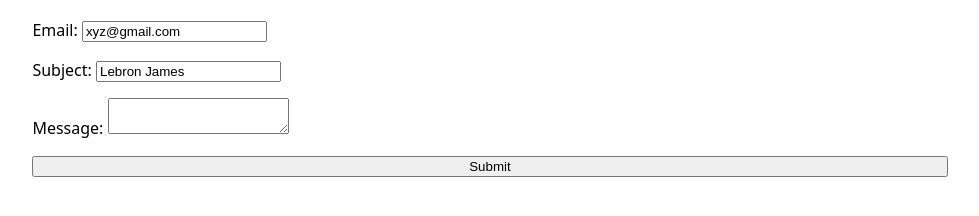
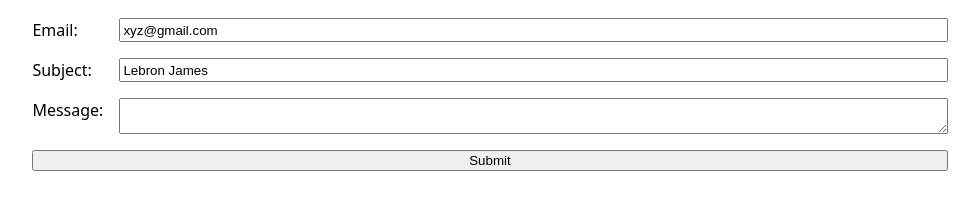
Before and after one commit to jyepez26/portfolio, a plain HTML site: page contact/index.html in a window 1280 px wide. Shown: the part 122-338 px from the top of the page, without its empty margins (150-1129 px from the left). Drawn offline with Linux system fonts and the light colour scheme.

Commit message:
Update style.css

```diff
--- a/contact/style.css
+++ b/contact/style.css
@@ -9,11 +9,22 @@
   .Form{
     font: inherit;
     display: grid;
+    grid-template-columns: auto 1fr;
+    gap: 1em;
+  }
+  label{
+    display: grid;
     grid-template-columns: subgrid;
     grid-column: 1 / -1;
-    gap: 1em;
+    /* display: contents; */
   }
-  input{
+  .Button{
+    grid-column: 1 / -1;
+  }
+  /* .Email{
+    grid-template-columns: subgrid;
+  }
+  .Subject{
     grid-template-columns: subgrid;
   }
   .Body{
@@ -21,7 +32,7 @@
   }
   .Button{
     grid-template-columns: subgrid;
-  }
+  } */
   :root{
     --pink: oklch(65% 50% 0);
   }
```
